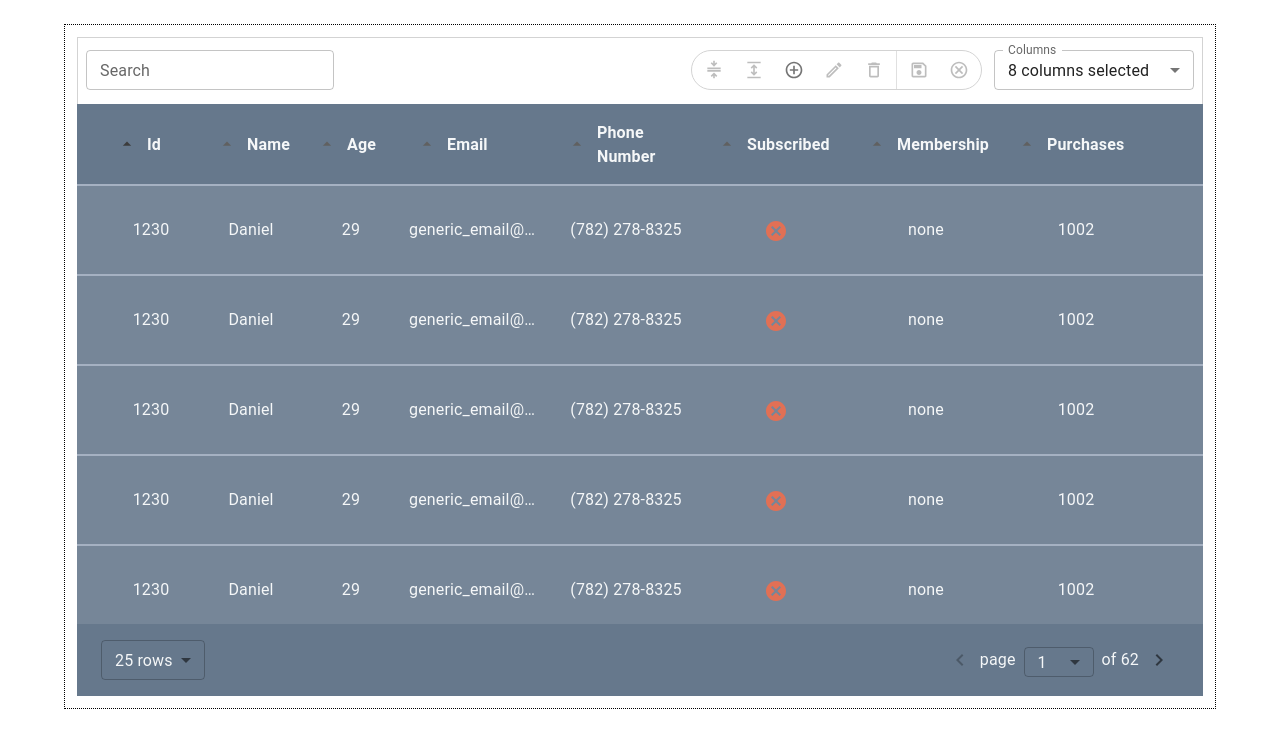
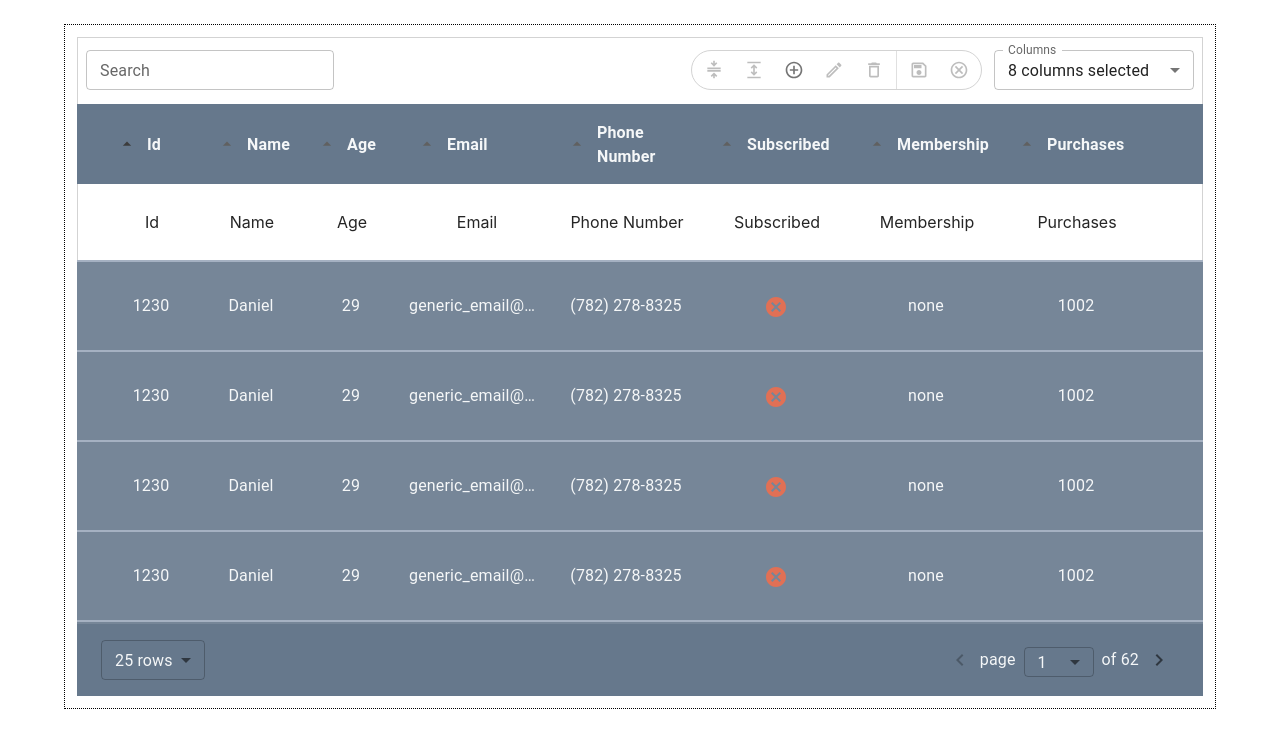
Before and after one commit to talis1999/Custom-table, a React (Create React App) app: page / in a window 1280 px wide. Shown: the top 748 px of the page. Built offline with nearby package versions, Linux system fonts and the light colour scheme.

Commit message:
adding a base for the edit column

```diff
--- /dev/null
+++ b/src/components/Rows/EditField.tsx
@@ -0,0 +1,37 @@
+import React from "react";
+import { Box, Tooltip, Typography } from "@mui/material";
+
+import {
+  COLUMN_DEFAULT_WIDTH,
+  ColumnTypes,
+} from "../../features/columns/constants";
+
+interface EditFieldProps {
+  data?: string | boolean | number;
+  type?: string;
+  width?: number;
+}
+
+const EditField: React.FC<EditFieldProps> = ({
+  data,
+  type,
+  width = COLUMN_DEFAULT_WIDTH,
+}) => {
+  return (
+    <Box
+      sx={{
+        width: `${width}px`,
+        px: 1,
+        py: 1.5,
+        position: "relative",
+        display: "flex",
+        justifyContent: "center",
+        boxSizing: "border-box",
+      }}
+    >
+      {data}
+    </Box>
+  );
+};
+
+export default EditField;
--- /dev/null
+++ b/src/components/Rows/EditRow.tsx
@@ -0,0 +1,45 @@
+import React from "react";
+import { Box, Paper } from "@mui/material";
+
+import { useAppDispatch, useAppSelector } from "../../app/hooks";
+import {} from "../../features/data/data";
+import { Column, selectFilteredColumns } from "../../features/columns/columns";
+import { COLUMNS_PADDING_X } from "../../features/columns/constants";
+import EditField from "./EditField";
+
+interface RowProps {
+  //row: RowType;
+}
+
+const EditRow: React.FC<RowProps> = ({}) => {
+  const dispatch = useAppDispatch();
+  const columns: Column[] = useAppSelector(selectFilteredColumns);
+
+  return (
+    <Paper
+      variant="outlined"
+      square
+      sx={{
+        display: "flex",
+        justifyContent: "flex-start",
+        px: COLUMNS_PADDING_X,
+        py: 2,
+        alignItems: "center",
+        color: "#252525",
+        bgcolor: "#ffffff",
+        borderWidth: "0px 1px",
+        borderColor: "lightGray",
+        position: "sticky",
+        top: 0,
+        zIndex: 1,
+        //opacity: 0.5,
+      }}
+    >
+      {columns.map((column) => (
+        <EditField data={column.title} width={column.width} />
+      ))}
+    </Paper>
+  );
+};
+
+export default EditRow;
--- a/src/components/Rows/Rows.tsx
+++ b/src/components/Rows/Rows.tsx
@@ -10,6 +10,7 @@ import {
 
 import Row from "./Row";
 import GroupRow from "./GroupRow";
+import EditRow from "./EditRow";
 
 const Rows: React.FC = () => {
   const rows = useAppSelector(selectPaginatedRows);
@@ -21,8 +22,10 @@ const Rows: React.FC = () => {
         height: "55vh",
         overflowY: "auto",
         backgroundColor: "#a5b1c2",
+        position: "relative",
       }}
     >
+      {<EditRow />}
       {Boolean(rows.length) &&
         rows.map((row) =>
           Boolean(row.id) ? (
```
